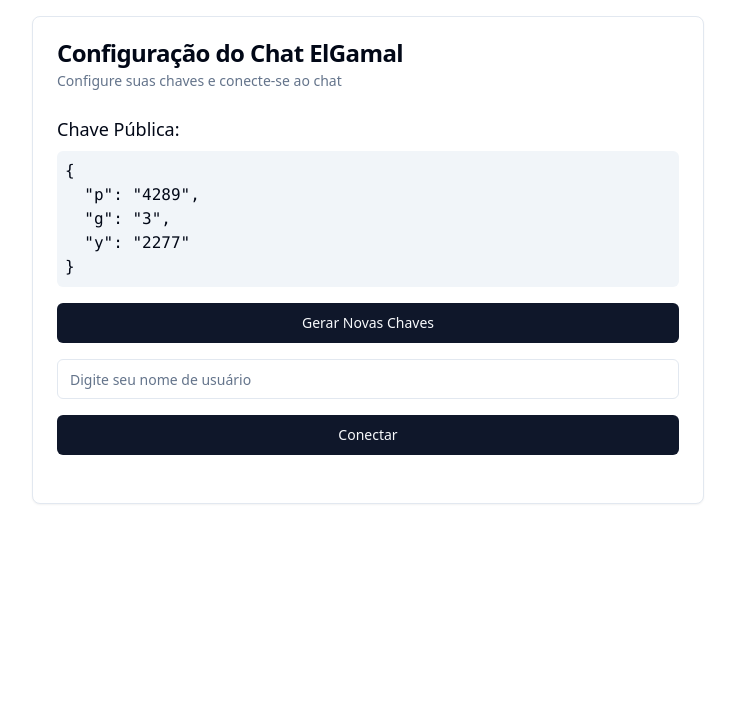
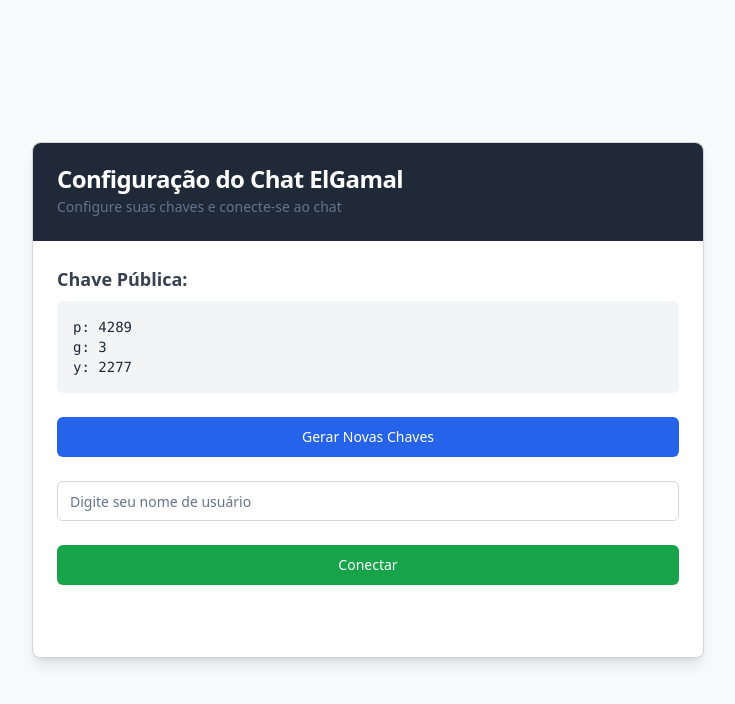
Before and after one commit to Gugarauj07/ChatE2EE-ElgamalCrypto, a React (Vite) app in the folder client/: page / in a window 1280 px wide. Shown: the top 704 px of the page, without its empty margins (272-1007 px from the left). Built offline with nearby package versions, Linux system fonts and the light colour scheme.

Commit message:
fix: setup page complete

```diff
--- a/client/src/pages/Setup.tsx
+++ b/client/src/pages/Setup.tsx
@@ -15,30 +15,49 @@ const Setup: React.FC = () => {
   const [users, setUsers] = useState<string[]>([]);
   const [selectedUser, setSelectedUser] = useState<string | null>(null);
   const [showExplanation, setShowExplanation] = useState(false);
+  const [error, setError] = useState<string | null>(null);
 
   useEffect(() => {
+    try {
       const eg = new ElGamal();
       setElgamal(eg);
+    } catch (err) {
+      setError("Erro ao gerar chaves iniciais. Por favor, tente novamente.");
+      console.error(err);
+    }
   }, []);
 
   useEffect(() => {
+    if (connected) {
       const intervalId = setInterval(fetchUsers, 5000);
       return () => clearInterval(intervalId);
+    }
   }, [connected]);
 
   const handleGenerateKeys = () => {
+    try {
       const eg = new ElGamal();
       setElgamal(eg);
       setShowExplanation(true);
+      setError(null);
+    } catch (err) {
+      setError("Erro ao gerar novas chaves. Por favor, tente novamente.");
+      console.error(err);
+    }
   };
 
   const handleConnect = async () => {
     if (elgamal && username) {
       try {
-        await connectToServer(username, elgamal.publicKey);
+        await connectToServer(username, {
+          p: Number(elgamal.publicKey.p),
+          g: Number(elgamal.publicKey.g),
+          y: Number(elgamal.publicKey.y)
+        });
         setConnected(true);
         fetchUsers();
       } catch (error) {
+        setError("Erro ao conectar. Por favor, tente novamente.");
         console.error('Erro ao conectar:', error);
       }
     }
@@ -50,6 +69,7 @@ const Setup: React.FC = () => {
         const userList = await getUsers();
         setUsers(userList.filter(user => user !== username));
       } catch (error) {
+        setError("Erro ao obter usuários. Por favor, tente novamente.");
         console.error('Erro ao obter usuários:', error);
       }
     }
@@ -67,33 +87,42 @@ const Setup: React.FC = () => {
         setSelectedUser(null);
         setUsers([]);
       } catch (error) {
+        setError("Erro ao desconectar. Por favor, tente novamente.");
         console.error('Erro ao desconectar:', error);
       }
     }
   };
 
   return (
-    <div className="container mx-auto p-4">
-      <Card className="w-full max-w-2xl mx-auto">
-        <CardHeader>
+    <div className="flex items-center justify-center min-h-screen bg-gray-50">
+      <Card className="w-full max-w-2xl mx-auto shadow-lg border border-gray-300 bg-white rounded-lg">
+        <CardHeader className="bg-gray-800 text-white rounded-t-lg">
           <CardTitle>Configuração do Chat ElGamal</CardTitle>
           <CardDescription>Configure suas chaves e conecte-se ao chat</CardDescription>
         </CardHeader>
-        <CardContent>
+        <CardContent className="p-6">
+          {error && (
+            <Alert variant="destructive" className="mb-4">
+              <AlertTitle>Erro</AlertTitle>
+              <AlertDescription>{error}</AlertDescription>
+            </Alert>
+          )}
           {!connected ? (
             <>
-              <div className="space-y-4">
+              <div className="space-y-6">
                 <div>
-                  <h3 className="text-lg font-medium">Chave Pública:</h3>
-                  <pre className="mt-2 p-2 bg-muted rounded-md overflow-x-auto">
-                    {elgamal ? JSON.stringify(elgamal.publicKey, null, 2) : ''}
+                  <h3 className="text-lg font-semibold text-gray-700">Chave Pública:</h3>
+                  <pre className="mt-2 p-4 bg-gray-100 rounded-md overflow-x-auto text-sm text-gray-800">
+                    {elgamal
+                      ? `p: ${elgamal.publicKey.p}\ng: ${elgamal.publicKey.g}\ny: ${elgamal.publicKey.y}`
+                      : 'Gerando chaves...'}
                   </pre>
                 </div>
-                <Button onClick={handleGenerateKeys} className="w-full">
+                <Button onClick={handleGenerateKeys} className="w-full bg-blue-600 hover:bg-blue-700 text-white">
                   Gerar Novas Chaves
                 </Button>
                 {showExplanation && (
-                  <Alert>
+                  <Alert className="bg-gray-100 border border-gray-300 text-gray-700">
                     <AlertTitle>Processo de Geração de Chaves</AlertTitle>
                     <AlertDescription>
                       1. Gera um número primo grande 'p'<br />
@@ -108,40 +137,54 @@ const Setup: React.FC = () => {
                   value={username}
                   onChange={(e) => setUsername(e.target.value)}
                   placeholder="Digite seu nome de usuário"
+                  className="border border-gray-300 focus:border-blue-600 focus:ring-blue-600"
                 />
-                <Button onClick={handleConnect} className="w-full">
+                <Button onClick={handleConnect} className="w-full bg-green-600 hover:bg-green-700 text-white">
                   Conectar
                 </Button>
               </div>
             </>
           ) : (
             <>
-              <div className="space-y-4">
-                <h3 className="text-lg font-medium">Seu nome: <span className="font-bold">{username}</span></h3>
-                <h3 className="text-lg font-medium">Sua Chave Pública:</h3>
-                <pre className="mt-2 p-2 bg-muted rounded-md overflow-x-auto">
-                  {elgamal ? JSON.stringify(elgamal.publicKey, null, 2) : ''}
+              <div className="space-y-6">
+                <div>
+                  <h3 className="text-lg font-semibold text-gray-700">
+                    Seu nome: <span className="font-bold text-gray-900">{username}</span>
+                  </h3>
+                </div>
+                <div>
+                  <h3 className="text-lg font-semibold text-gray-700">Sua Chave Pública:</h3>
+                  <pre className="mt-2 p-4 bg-gray-100 rounded-md overflow-x-auto text-sm text-gray-800">
+                    {elgamal
+                      ? `p: ${elgamal.publicKey.p}\ng: ${elgamal.publicKey.g}\ny: ${elgamal.publicKey.y}`
+                      : ''}
                   </pre>
-                <h3 className="text-lg font-medium">Usuários Disponíveis:</h3>
-                <ScrollArea className="h-[200px] w-full rounded-md border">
-                  {users.map((user) => (
+                </div>
+                <div>
+                  <h3 className="text-lg font-semibold text-gray-700">Usuários Disponíveis:</h3>
+                  <ScrollArea className="h-60 w-full rounded-md border border-gray-300 mt-2">
+                    {users.length > 0 ? (
+                      users.map((user) => (
                         <div
                           key={user}
-                      className={`flex items-center p-2 hover:bg-accent cursor-pointer ${
-                        selectedUser === user ? 'bg-accent' : ''
+                          className={`flex items-center p-3 hover:bg-gray-100 cursor-pointer ${
+                            selectedUser === user ? 'bg-blue-100' : ''
                           }`}
                           onClick={() => handleSelectUser(user)}
                         >
-                      <Avatar className="h-9 w-9">
+                          <Avatar className="h-10 w-10 bg-gray-200">
                             <AvatarImage src={`https://avatar.vercel.sh/${user}.png`} alt={user} />
-                        <AvatarFallback>{user[0]}</AvatarFallback>
+                            <AvatarFallback>{user.charAt(0).toUpperCase()}</AvatarFallback>
                           </Avatar>
-                      <span className="ml-2">{user}</span>
+                          <span className="ml-3 text-gray-800">{user}</span>
                         </div>
-                  ))}
+                      ))
+                    ) : (
+                      <p className="text-gray-500 p-4">Nenhum usuário disponível no momento.</p>
+                    )}
                   </ScrollArea>
                   {selectedUser && (
-                  <Alert>
+                    <Alert className="bg-green-100 border border-green-300 text-green-700 mt-4">
                       <AlertTitle>Usuário Selecionado</AlertTitle>
                       <AlertDescription>
                         Você selecionou: <strong>{selectedUser}</strong>
@@ -149,12 +192,13 @@ const Setup: React.FC = () => {
                     </Alert>
                   )}
                 </div>
+              </div>
             </>
           )}
         </CardContent>
-        <CardFooter>
+        <CardFooter className="p-6">
           {connected && (
-            <Button onClick={handleDisconnect} variant="destructive" className="w-full">
+            <Button onClick={handleDisconnect} variant="destructive" className="w-full bg-red-600 hover:bg-red-700 text-white">
               Desconectar
             </Button>
           )}
```
Lines whose indentation alone changed are shown as unchanged.
